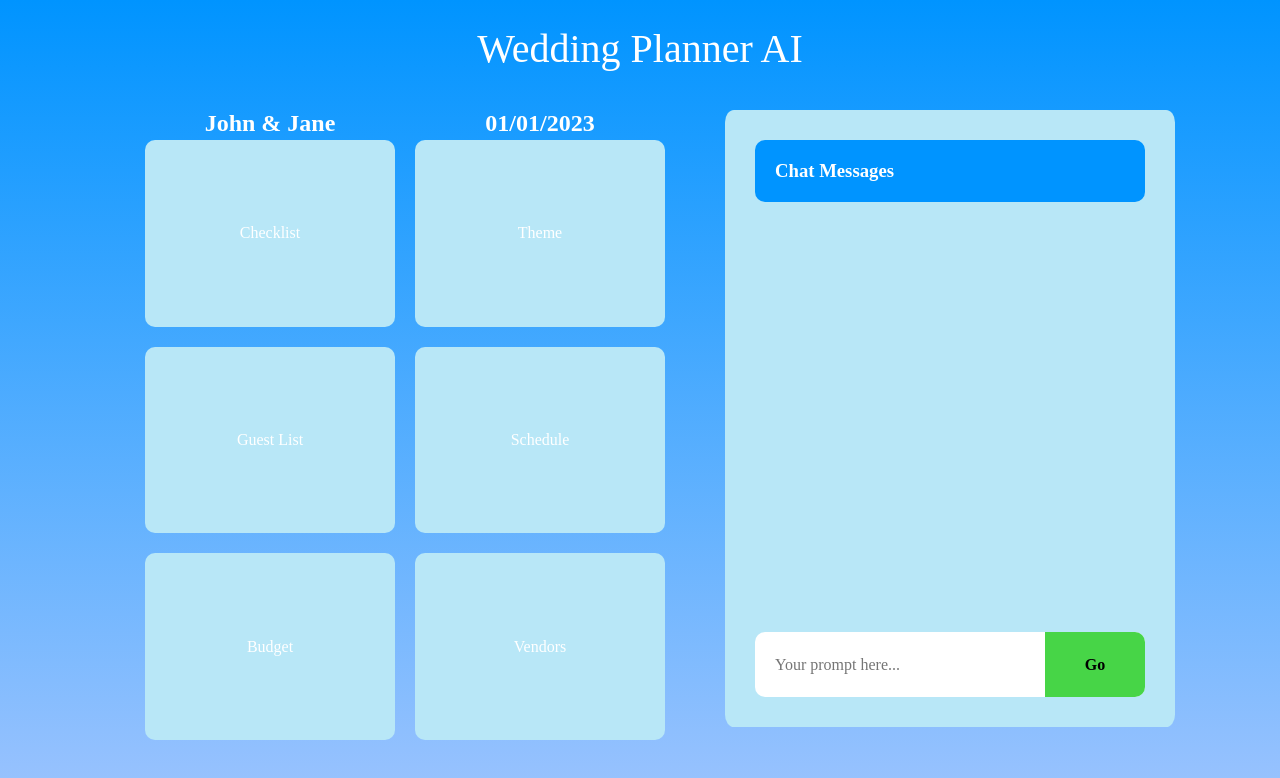
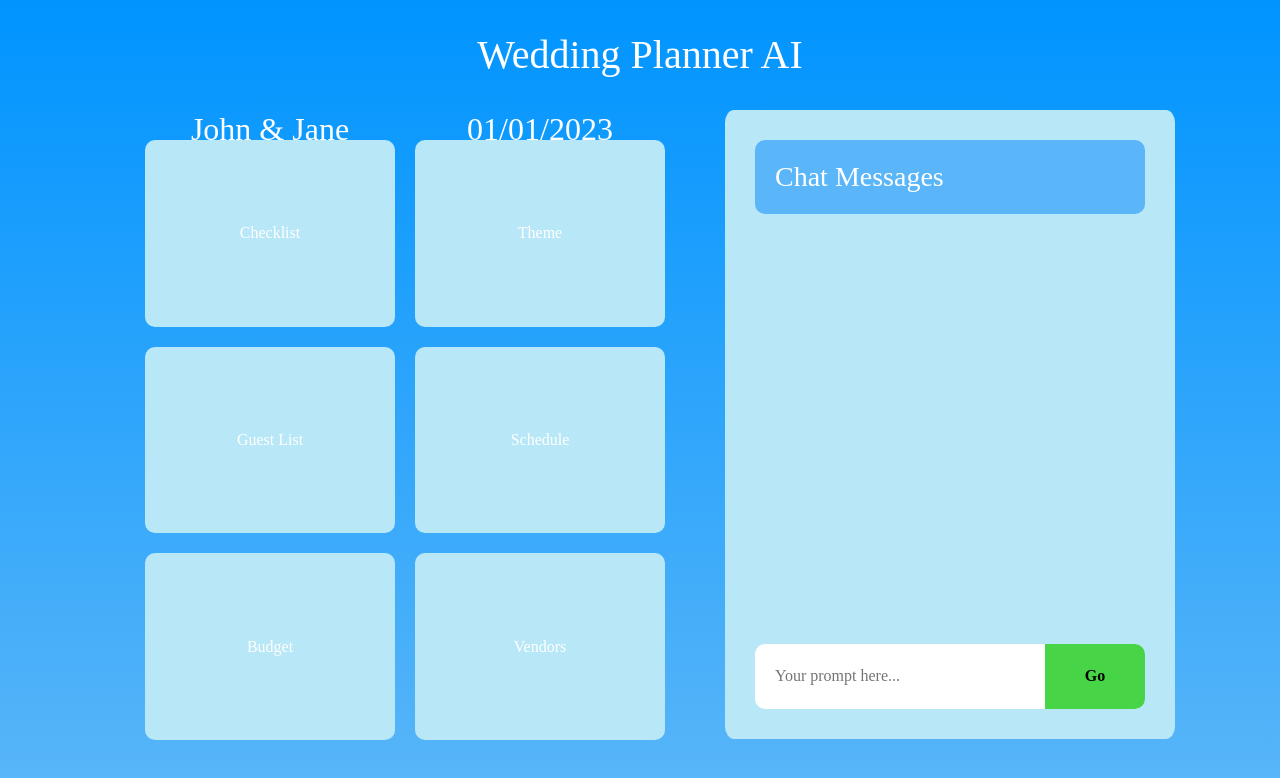
Before and after one commit to Rebelkat18/WeddingPlannerAI, a React (Create React App) app in the folder wedding-planner-ai/: page /dashboard in a window 1280 px wide. Shown: the top 778 px of the page. Built offline with nearby package versions, Linux system fonts and the light colour scheme.

Commit message:
Bootstrap theming

```diff
--- a/wedding-planner-ai/package.json
+++ b/wedding-planner-ai/package.json
@@ -10,8 +10,10 @@
     "@testing-library/react": "^13.4.0",
     "@testing-library/user-event": "^13.5.0",
     "axios": "^1.6.7",
+    "bootstrap": "^5.3.3",
     "openai": "^4.28.0",
     "react": "^18.2.0",
+    "react-bootstrap": "^2.10.2",
     "react-dom": "^18.2.0",
     "react-router-dom": "^6.22.1",
     "react-scripts": "5.0.1",
@@ -40,5 +42,8 @@
       "last 1 firefox version",
       "last 1 safari version"
     ]
+  },
+  "devDependencies": {
+    "sass": "^1.75.0"
   }
 }
--- /dev/null
+++ b/wedding-planner-ai/src/custom.scss
@@ -0,0 +1,55 @@
+$primary: rgb(184, 231, 247);
+$secondary: #5ab6f8;
+$success: #28a745;
+$danger: #dc3545;
+$info: #ece141;
+$warning: #ffc107;
+$light: white;
+$dark: #343a40;
+
+$accent: #0094ff;
+
+$body-bg: #0094ff;
+$body-color: $light;
+
+* {
+  margin: 0;
+  padding: 0;
+  /* same on different browsers */
+  box-sizing: border-box;
+  font-family: "Lucida Handwriting", cursive;
+}
+
+body {
+  background: linear-gradient(180deg, $body-bg 0%, $secondary 100%);
+  width: 100%;
+  height: 100%;
+  background-attachment: fixed;
+}
+
+header {
+  position: fixed;
+  top: 25px;
+  width: 100%;
+  text-align: center;
+  /* color: white; */
+  font-size: 2.5rem;
+
+  /* Large screen */
+  @media screen and (min-width: 1400px) {
+    font-size: 3rem;
+  }
+}
+
+.container {
+  display: block;
+  margin-left: auto;
+  margin-right: auto;
+  padding-top: 5vw;
+}
+
+input {
+  color: $dark;
+}
+
+@import "~bootstrap/scss/bootstrap.scss";
--- a/wedding-planner-ai/src/index.css
+++ /dev/null
@@ -1,36 +0,0 @@
-* {
-  margin: 0;
-  padding: 0;
-  /* same on different browsers */
-  box-sizing: border-box;
-  font-family: "Lucida Handwriting", cursive;
-}
-
-h2 {
-  color: white;
-}
-
-body {
-  background: linear-gradient(180deg, #0094ff 0%, #9bc3fe 100%);
-  width: 100%;
-  height: 100%;
-  background-attachment: fixed;
-}
-
-header {
-  position: fixed;
-  top: 25px;
-  width: 100%;
-  text-align: center;
-  color: white;
-  font-size: 2.5rem;
-
-  /* Large screen */
-  @media screen and (min-width: 1400px) {
-    font-size: 3rem;
-  }
-}
-
-input {
-  color: black;
-}
--- a/wedding-planner-ai/src/index.js
+++ b/wedding-planner-ai/src/index.js
@@ -1,6 +1,6 @@
 import React from 'react';
 import ReactDOM from 'react-dom/client';
-import './index.css';
+import './custom.scss';
 import App from './App';
 import reportWebVitals from './reportWebVitals';
 
--- a/wedding-planner-ai/src/pages/Chat.js
+++ b/wedding-planner-ai/src/pages/Chat.js
@@ -3,7 +3,7 @@ import Message from "../components/Message";
 import Input from "../components/Input";
 import axios from "axios";
 
-import "./Chat.css";
+import "./Chat.scss";
 
 function Chat(props) {
   const [input, setInput] = useState(""); //prompt
--- a/wedding-planner-ai/src/pages/Chat.css
+++ b/wedding-planner-ai/src/pages/Chat.scss
@@ -1,14 +1,15 @@
+@import "../custom.scss";
 .chat-grid {
   width: 450px;
   margin: 0 auto;
   min-height: 75vh;
   padding: 30px;
-  background-color: rgb(184, 231, 247);
+  background-color: $primary;
   border-radius: 2%;
   position: fixed;
   top: 110px;
   left: 725px;
-  color:black;
+  color: $dark;
 
   /* Large screen */
   @media screen and (min-width: 1400px) {
@@ -24,22 +25,22 @@
 }
 
 .Column {
-  color: white;
+  color: $light;
 }
 
 .Title {
   padding: 20px;
   margin-bottom: 10px;
   border-radius: 10px;
-  color: white;
-  background-color: #0094FF;
+  color: $light;
+  background-color: $secondary;
 }
 
 .Content {
   height: calc(75vh - 200px);
   overflow-y: scroll;
   margin-bottom: 20px;
-  color:black;
+  color: $dark;
 
   /* Large screens */
     @media screen and (min-width: 1400px) {
--- a/wedding-planner-ai/src/pages/Dashboard.js
+++ b/wedding-planner-ai/src/pages/Dashboard.js
@@ -1,4 +1,4 @@
-import "./Dashboard.css";
+import "./Dashboard.scss";
 import Chat from "../pages/Chat.js";
 import Grid from "../components/Grid.js";
 import Checklist from "../components/Checklist.js";
--- a/wedding-planner-ai/src/pages/Dashboard.css
+++ b/wedding-planner-ai/src/pages/Dashboard.scss
@@ -1,3 +1,5 @@
+@import "../custom.scss";
+
 .dash-grid {
   display: grid;
   grid-template-columns: 250px 250px;
@@ -49,8 +51,8 @@
 }
 
 .grid-item {
-  color: white;
-  background-color: rgb(184, 231, 247);
+  color: $light;
+  background-color: $primary;
   padding: 10px;
   border-radius: 10px;
   text-align: center;
@@ -64,26 +66,26 @@
 }
 
 .grid-item:hover {
-  background-color: rgb(0, 148, 255);
+  background-color: $secondary;
   transition: 0.5s;
 }
 
 .grid-name{
     font-size: 0.8rem;
-    color: white;
+    color: $light;
     height: 50px;
 }
 
 .grid-date{
     font-size: 0.8rem;
-    color: white;
+    color: $light;
     height: 50px;
     text-align: right;
 }
 
 .checklist{
-  color:white;
-  background-color: rgb(184, 231, 247);
+  color: $light;
+  background-color: $primary;
   width: 45%;
   height: 71%;
   border-radius: 10px;
@@ -95,8 +97,8 @@
 }
 
 .Theme{
-  color:white;
-  background-color: rgb(184, 231, 247);
+  color: $light;
+  background-color: $primary;
   width: 45%;
   height: 71%;
   border-radius: 10px;
@@ -108,8 +110,8 @@
 }
 
 .GuestList{
-  color:white;
-  background-color: rgb(184, 231, 247);
+  color: $light;
+  background-color: $primary;
   width: 45%;
   height: 71%;
   border-radius: 10px;
@@ -121,8 +123,8 @@
 }
 
 .Schedule{
-  color:white;
-  background-color: rgb(184, 231, 247);
+  color: $light;
+  background-color: $primary;
   width: 45%;
   height: 71%;
   border-radius: 10px;
@@ -134,8 +136,8 @@
 }
 
 .Budget{
-  color:white;
-  background-color: rgb(184, 231, 247);
+  color: $light;
+  background-color: $primary;
   width: 45%;
   height: 71%;
   border-radius: 10px;
@@ -147,8 +149,8 @@
 }
 
 .Vendors{
-  color:white;
-  background-color: rgb(184, 231, 247);
+  color: $light;
+  background-color: $primary;
   width: 45%;
   height: 71%;
   border-radius: 10px;
@@ -160,7 +162,7 @@
 }
 
 .back-button{
-  background-color: rgb(0, 148, 255);
+  background-color: $secondary;
   position: relative;
   top: 30px;
   width: 20%;
@@ -168,5 +170,5 @@
   text-align: center;
   border: none;
   font-size: 1.5rem;
-  color: white;
+  color: $light;
 }
--- a/wedding-planner-ai/src/pages/Welcome.js
+++ b/wedding-planner-ai/src/pages/Welcome.js
@@ -1,5 +1,5 @@
 import { useNavigate } from "react-router-dom";
-import "./Welcome.css";
+import "./Welcome.scss";
 
 function Welcome(props) {
     const nav = useNavigate();
--- a/wedding-planner-ai/src/pages/Welcome.css
+++ b/wedding-planner-ai/src/pages/Welcome.scss
@@ -1,3 +1,5 @@
+@import "../custom.scss";
+
 .welcome-grid {
   display: grid;
   grid-template-columns: 350px 350px;
@@ -36,7 +38,7 @@
 }
 
 .grid-button{
-    background-color: rgb(0, 148, 255);
+    background-color: $accent;
     width: 60%;
     height: 40%;
     margin: 0 auto;
@@ -45,19 +47,19 @@
     text-align: center;
     border: none;
     font-size: 1rem;
-    color: white;
+    color: $light;
 }
 
 .grid-button:hover {
-  background-color: rgb(184, 231, 247);
+  background-color: $primary;
   transition: 0.5s;
 }
 
 input{
   border: double;
-  border-color: gray;
+  border-color: $dark;
   border-radius: 3px;
-  background-color: rgb(184, 231, 247);
-  color: gray;
+  background-color: $primary;
+  color: $dark;
 
 }
```
Also changed, not shown: 1 other file (tests, documents, lock files or other folders).
